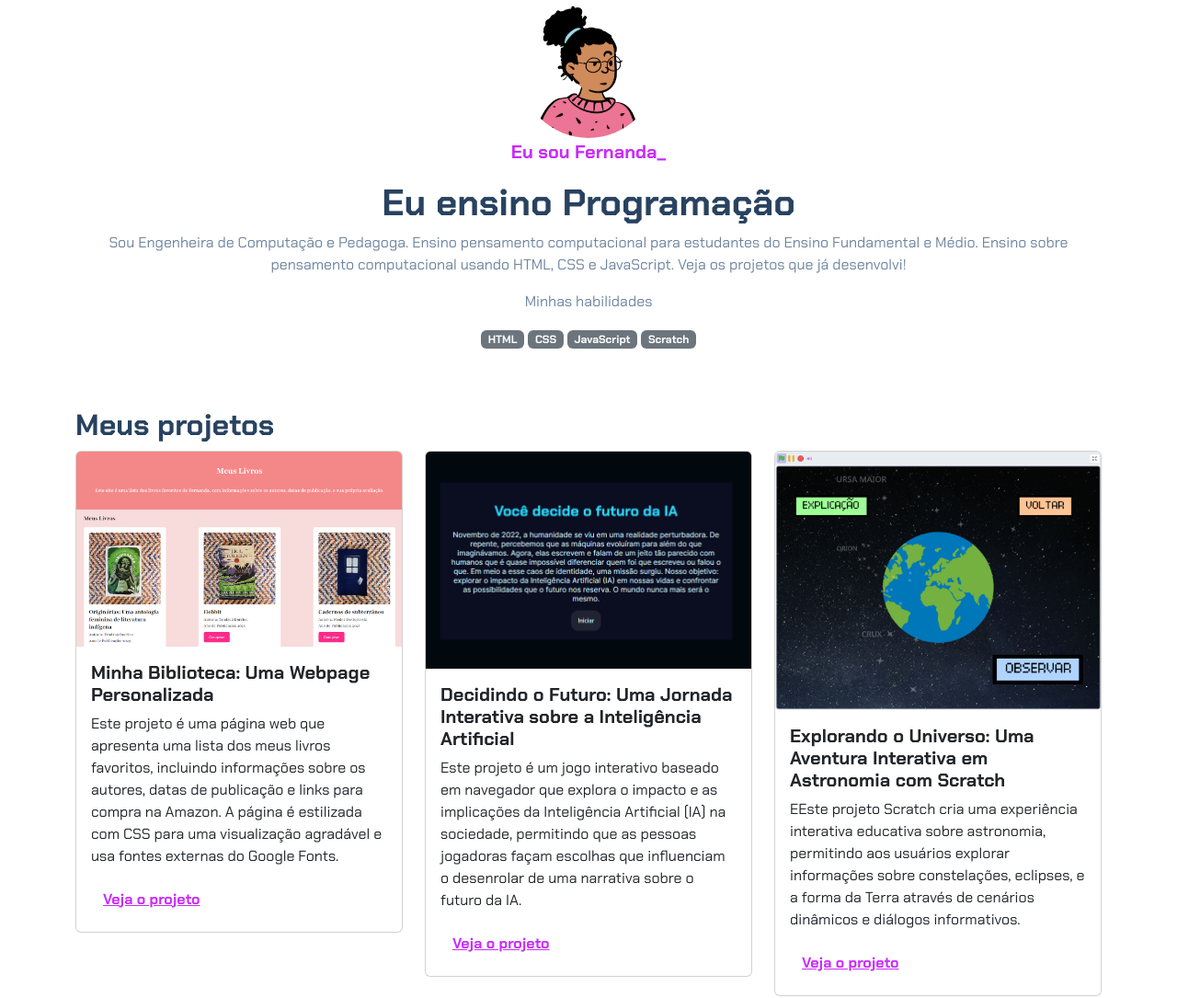
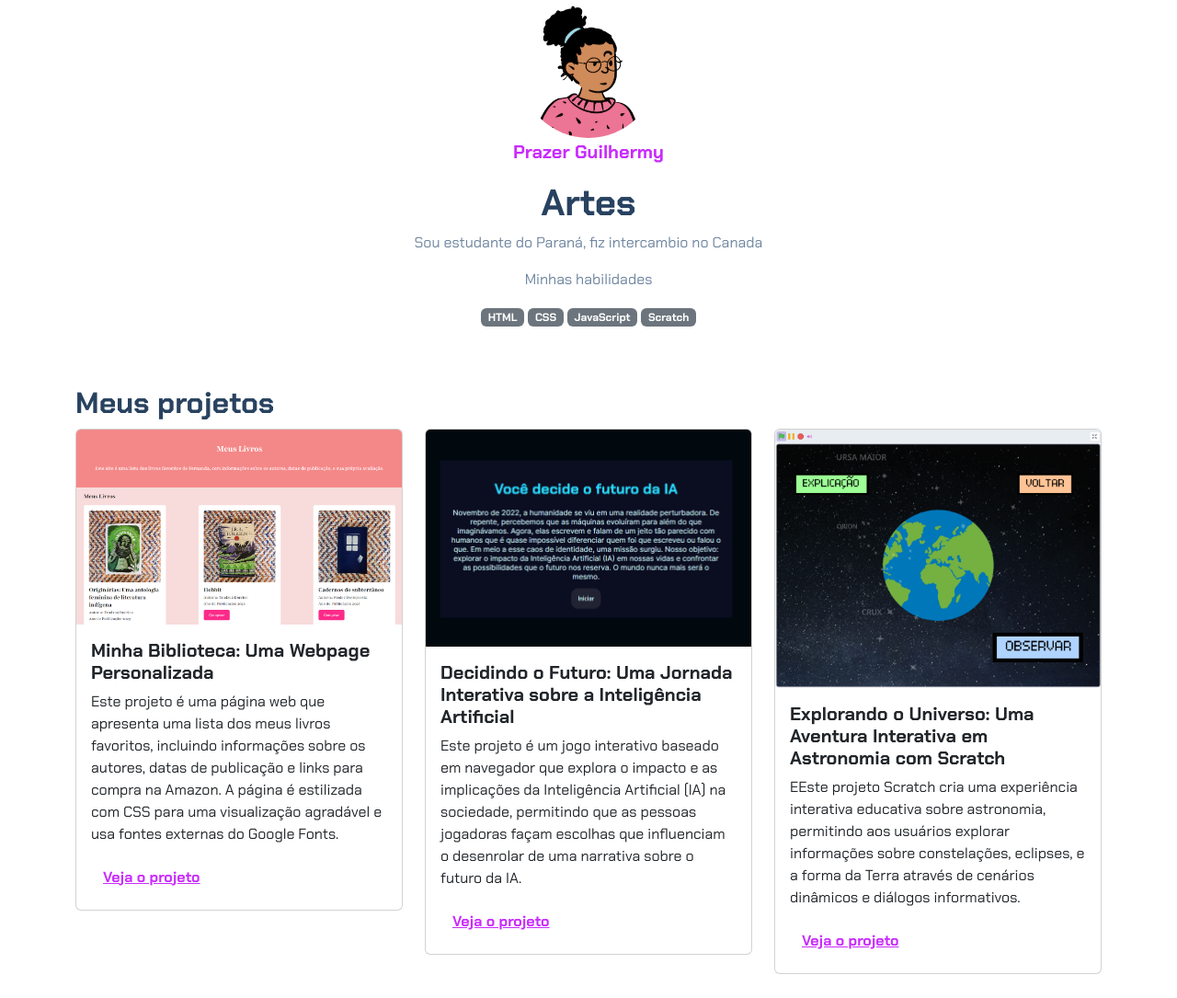
Before and after one commit to Canadens/Projeto-Portifolio-2B-Gui, a plain HTML site: page index.html in a window 1280 px wide. Shown: the top 1085 px of the page at 92% size. Drawn offline with nearby package versions, Linux system fonts and the light colour scheme.

Commit message:
Update index.html

```diff
--- a/index.html
+++ b/index.html
@@ -14,11 +14,9 @@
     <header class="container text-center">
         <img src="img/avatar-perfil.png" alt="avatar da Fernanda" class="rounded-circle" width="150" height="150"
             srcset="">
-        <p class="lead">Eu sou Fernanda_</p>
-        <h1>Eu ensino Programação</h1>
-        <p>Sou Engenheira de Computação e Pedagoga. Ensino pensamento computacional para estudantes do Ensino
-            Fundamental e Médio. Ensino sobre pensamento computacional usando HTML, CSS e JavaScript. Veja os projetos
-            que já desenvolvi!</p>
+        <p class="lead">Prazer Guilhermy</p>
+        <h1>Artes</h1>
+        <p>Sou estudante do Paraná, fiz intercambio no Canada</p>
         <p>Minhas habilidades</p>
         <div>
             <p class="badge bg-secondary">HTML</p>
```
